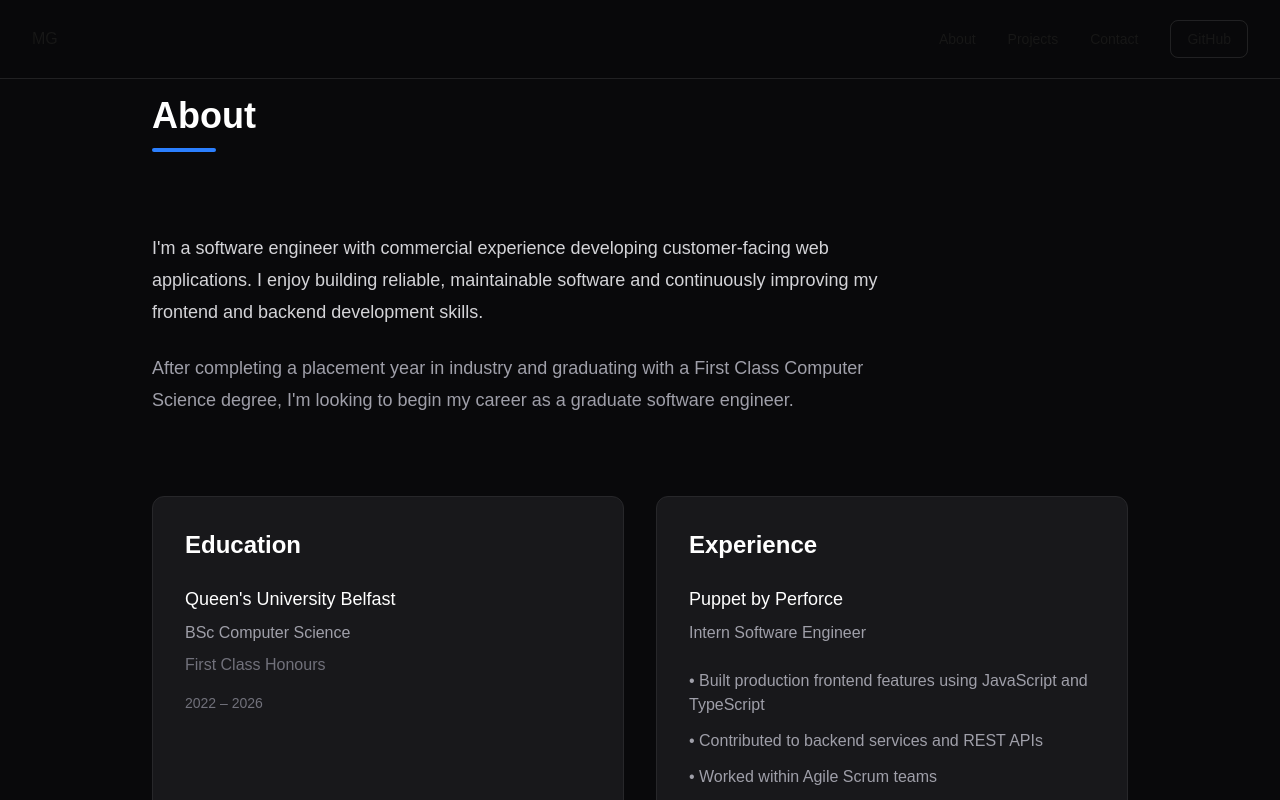
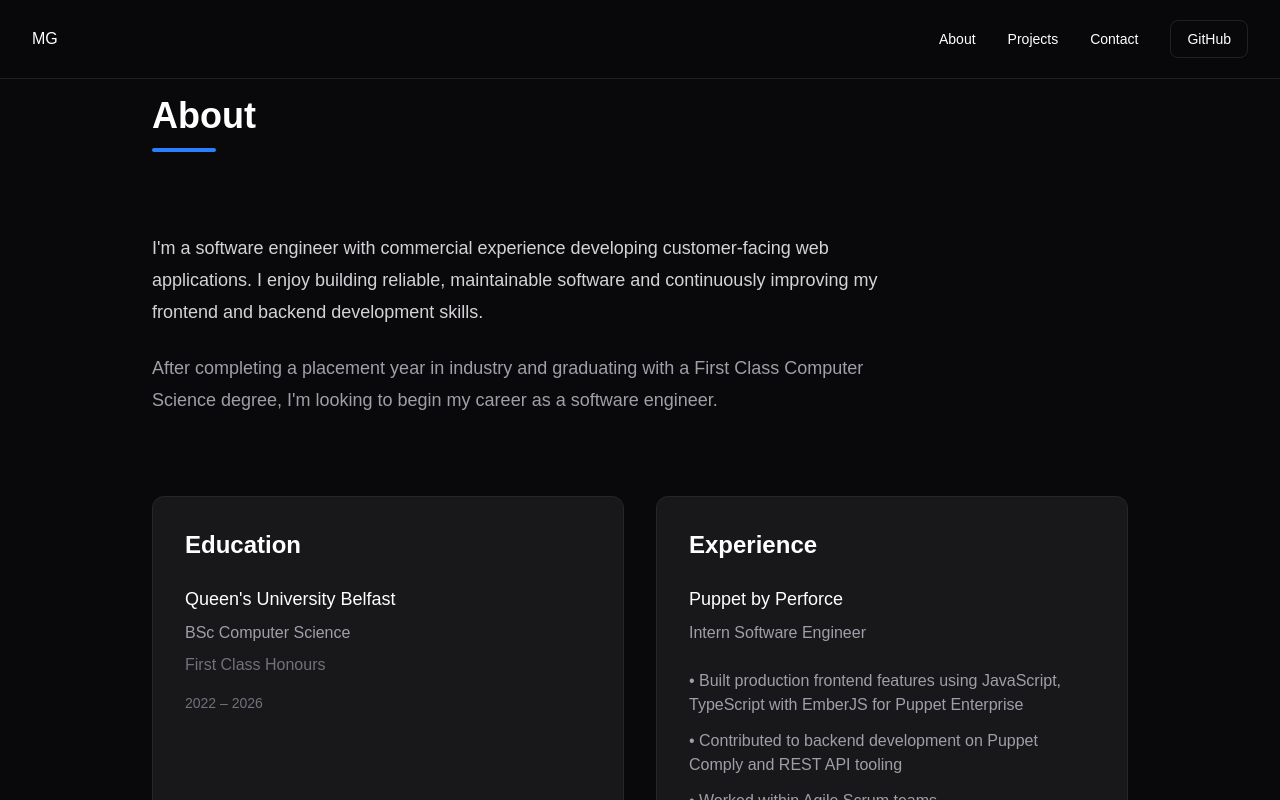
Before and after one commit to maxgannon25/nextjs-portfolio, a Next.js app: page /about in a window 1280 px wide. Shown: the top 800 px of the page. Built offline with nearby package versions, Linux system fonts and the light colour scheme.

Commit message:
Edit navbar component text colour

```diff
--- a/src/components/About.jsx
+++ b/src/components/About.jsx
@@ -21,7 +21,7 @@ export default function About() {
           <p className="text-lg leading-8 text-zinc-400">
             After completing a placement year in industry and graduating with a
             First Class Computer Science degree, I'm looking to begin my career
-            as a graduate software engineer.
+            as a software engineer.
           </p>
         </div>
 
@@ -66,8 +66,8 @@ export default function About() {
             </p>
 
             <ul className="mt-6 space-y-3 text-zinc-400">
-              <li>• Built production frontend features using JavaScript and TypeScript</li>
-              <li>• Contributed to backend services and REST APIs</li>
+              <li>• Built production frontend features using JavaScript, TypeScript with EmberJS for Puppet Enterprise</li>
+              <li>• Contributed to backend development on Puppet Comply and REST API tooling</li>
               <li>• Worked within Agile Scrum teams</li>
               <li>• Collaborated through GitHub pull requests and code reviews</li>
             </ul>
--- a/src/components/Navbar.jsx
+++ b/src/components/Navbar.jsx
@@ -9,29 +9,29 @@ export default function Navbar() {
 
         <Link
           href="/"
-          className="transition hover:text-blue-400"
+          className="text-white transition hover:text-blue-400"
         >
           MG
         </Link>
 
         <nav className="flex items-center gap-8 text-sm font-medium">
 
-          <Link href="/about" className="transition hover:text-blue-400">
+          <Link href="/about" className="text-white transition hover:text-blue-400">
             About
           </Link>
 
-          <Link href="/projects" className="transition hover:text-blue-400">
+          <Link href="/projects" className="text-white transition hover:text-blue-400">
             Projects
           </Link>
 
-          <Link href="/contact" className="transition hover:text-blue-400">
+          <Link href="/contact" className="text-white transition hover:text-blue-400">
             Contact
           </Link>
 
           <Link
             href="https://github.com/maxgannon25"
             target="_blank"
-            className="rounded-lg border border-white/10 px-4 py-2 transition hover:border-blue-500 hover:text-blue-400"
+            className="text-white rounded-lg border border-white/10 px-4 py-2 transition hover:border-blue-500 hover:text-blue-400"
           >
             GitHub
           </Link>
```
Also changed, not shown: public/api-guidance.png (deleted).
